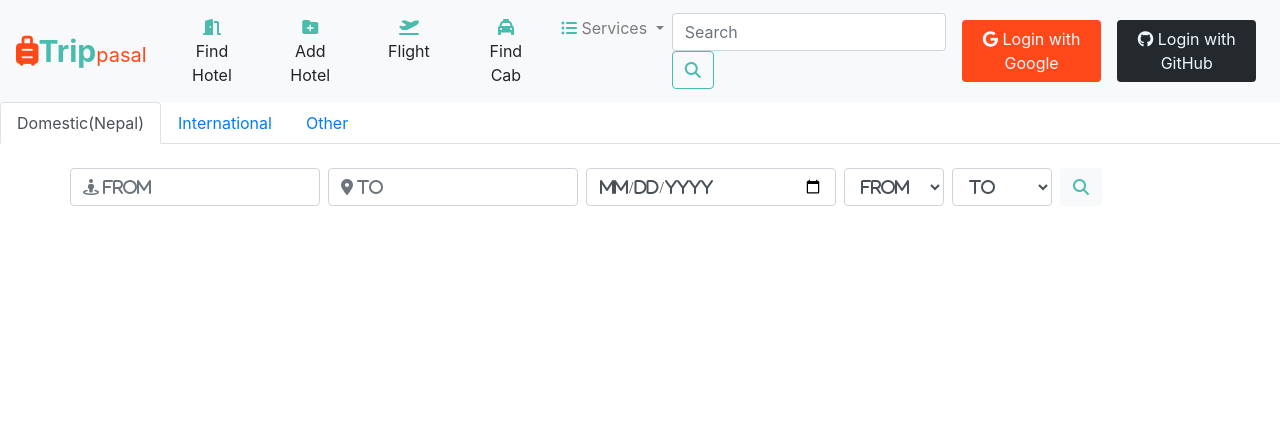
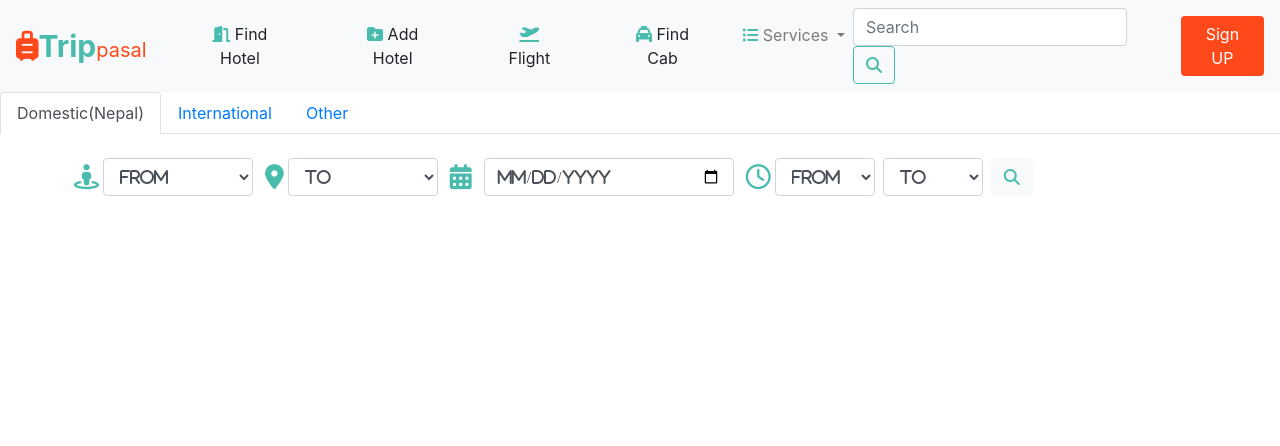
Before and after one commit to Aakash7khadka/TripPasal, a Django app: page /flight/ in a window 1280 px wide. Shown: the top 446 px of the page. Run offline with Django 3.2, Linux system fonts and the light colour scheme; some libraries are stand-ins or nearby versions.

Commit message:
commit at day

```diff
--- a/template/base.html
+++ b/template/base.html
@@ -11,6 +11,7 @@
   <link rel="stylesheet" href="https://stackpath.bootstrapcdn.com/bootstrap/4.4.1/css/bootstrap.min.css"
     integrity="sha384-Vkoo8x4CGsO3+Hhxv8T/Q5PaXtkKtu6ug5TOeNV6gBiFeWPGFN9MuhOf23Q9Ifjh" crossorigin="anonymous" />
   <link rel="stylesheet" href="{% static 'css/index.css' %}">
+  <script src="stylesheet" href="https://cdnjs.cloudflare.com/ajax/libs/popper.js/1.12.9/umd/popper.min.js"></script>
   <script src="https://kit.fontawesome.com/7678408c0c.js" crossorigin="anonymous"></script>
 
   <title>Trippasal</title>
@@ -62,17 +63,54 @@
 
 
       {% if not user.is_authenticated %}
-      <a class="btn  mx-2 " style="background-color:#ff491b;color:aliceblue"
-      href="{% url 'social:begin' 'google-oauth2' %}" role="button"><i class="fab fa-google"></i> Login with Google</a>
-      <a class="btn  mx-2 " style="background-color:#24292e;color:aliceblue"
-      href="{% url 'social:begin' 'github' %}" role="button"><i class="fab fa-github"></i> Login with GitHub</a>
-        {% endif %}
+      <!--modal-->
+
+      <!-- Button trigger modal -->
+      <button type="button" class="btn btn-danger ml-2" data-toggle="modal" data-target="#exampleModalCenter"
+        style="background:#ff491b ;border:#ff491b">
+        Sign UP
+      </button>
+
+      <!-- Modal -->
+
+      <div class="modal fade " id="exampleModalCenter" tabindex="-1" role="dialog"
+        aria-labelledby="exampleModalCenterTitle" aria-hidden="true">
+        <div class="modal-dialog modal-dialog-centered" role="document">
+          <div class="modal-content">
+            <div class="modal-header">
+              <h5 class="modal-title" id="exampleModalLongTitle">Sign in using</h5>
+              <button type="button" class="close" data-dismiss="modal" aria-label="Close">
+                <span aria-hidden="true">&times;</span>
+              </button>
+            </div>
+            <div class="modal-body">
+
+              <a class="btn  mx-2 " style="background-color:#ff491b;color:aliceblue"
+                href="{% url 'social:begin' 'google-oauth2' %}" role="button"><i class="fab fa-google"></i> Login with
+                Google</a>
+              <a class="btn  mx-2 " style="background-color:#24292e;color:aliceblue"
+                href="{% url 'social:begin' 'github' %}" role="button"><i class="fab fa-github"></i> Login with
+                GitHub</a>
 
 
-        {% if user.is_authenticated %}
-        Welcome {{user.get_username}}!
-        <a class="btn btn-light mx-2" href="{% url 'logout' %}" role="button">Logout</a>
-        {% endif %}
+
+            </div>
+            <div class="modal-footer">
+              <button type="button" class="btn btn-secondary" data-dismiss="modal">Close</button>
+
+            </div>
+          </div>
+        </div>
+      </div>
+      {% endif %}
+
+      <!--modal-->
+
+
+      {% if user.is_authenticated %}
+
+      <a class="btn btn-primary mx-2" href="{% url 'logout' %}" role="button">{{user.get_username}}::Logout</a>
+      {% endif %}
     </div>
   </nav>
 
--- a/template/flight.html
+++ b/template/flight.html
@@ -2,7 +2,7 @@
 {% block content %}
 
 <ul class="nav nav-tabs" id="myTab" role="tablist">
-  <li class="nav-item">
+  <li class="nav-item ">
     <a class="nav-link active" id="home-tab" data-toggle="tab" href="#domestic" role="tab" aria-controls="home"
       aria-selected="true">Domestic(Nepal)</a>
   </li>
@@ -11,7 +11,7 @@
       aria-selected="false">International</a>
   </li>
   <li class="nav-item">
-    <a class="nav-link" id="contact-tab" data-toggle="tab" href="#other" role="tab" aria-controls="contact"
+    <a class="nav-link" id="other-info" data-toggle="tab" href="#other" role="tab" aria-controls="contact"
       aria-selected="false">Other</a>
   </li>
 </ul>
@@ -22,45 +22,44 @@
         <form class="form-inline  my-lg-0 " action="compare_flight" method="POST">
           {% csrf_token %}
 
-          <input class="form-control mr-sm-2 mt-4 " style="width: 250px;font-family:FontAwesome" type="text"
-            placeholder="&#xf21d From" aria-label="Search" name="first_dest" list="exampleList1" />
-          <datalist id="exampleList1">
-            <option value="Kathmandu">
-            <option value="Pokhara">
-            <option value="Jomsom">
-            <option value="Bharatpur">
-            <option value="Lukla">
-            <option value="Biratnagar">
-            <option value="Nepalgunj">
-            <option value="Janakpur">
-            <option value="Bhojpur">
-            <option value="Bhadrapur">
-            <option value="Tumlingtar">
-            <option value="Dhangadi">
-          </datalist>
+          <i class="fas fa-street-view mt-4 mx-1" style="font-size: 25px;font-family:FontAwesome;color:#4abcad"></i>
+          <select class="form-control mr-sm-2 mt-4 " style="width: 150px;font-family:FontAwesome" type="text"
+            placeholder="&#xf21d From" aria-label="Search" name="first_dest" id="">
+            <option value="">From</option>
+            <option value="kathmandu">kathmandu</option>
+            <option value="pokhara">pokhara</option>
+            <option value="lukla">lukla</option>
+            <option value="pokhara">pokhara</option>
+            <option value="jomsom">jomsom</option>
+            <option value="bhadrapur">bhadrapur</option>
+            <option value="biratnagar">biratnagar</option>
+            <option value="bhojpur">bhojpur</option>
+            <option value="dhangadi">dhangadi</option>
+            <option value="tumlingtar">tumlingtar</option>
+          </select>
+          <i class="fas fa-map-marker-alt mx-1 mt-4 " style="font-size: 25px;font-family:FontAwesome;color:#4abcad"></i>
+          <select class="form-control mr-sm-2 mt-4 " style="width: 150px;font-family:FontAwesome" type="text"
+            aria-label="Search" name="second_dest" id="">
+            <option value="">To</option>
+            <option value="kathmandu">kathmandu</option>
+            <option value="pokhara">pokhara</option>
+            <option value="lukla">lukla</option>
+            <option value="pokhara">pokhara</option>
+            <option value="jomsom">jomsom</option>
+            <option value="bhadrapur">bhadrapur</option>
+            <option value="biratnagar">biratnagar</option>
+            <option value="bhojpur">bhojpur</option>
+            <option value="dhangadi">dhangadi</option>
+            <option value="tumlingtar">tumlingtar</option>
+          </select>
 
-          <input class="form-control  mt-4 mr-2" style="width: 250px;font-family:FontAwesome" type="text"
-            placeholder="&#xf3c5 To " aria-label="Search" name="second_dest" list="exampleList2" />
-          <datalist id="exampleList2">
-            <option value="Kathmandu">
-            <option value="Pokhara">
-            <option value="Jomsom">
-            <option value="Bharatpur">
-            <option value="Lukla">
-            <option value="Biratnagar">
-            <option value="Nepalgunj">
-            <option value="Janakpur">
-            <option value="Bhojpur">
-            <option value="Bhadrapur">
-            <option value="Tumlingtar">
-            <option value="Dhangadi">
-          </datalist>
-
-
-          <input type="date" class="form-control  mt-4 mr-2" style="width: 250px;font-family:FontAwesome" type="search"
+          <i class="fas fa-calendar-alt mx-1 mt-4 xs-mr-4"
+            style="font-size: 25px;font-family:FontAwesome;color:#4abcad"></i>
+          <input type="date" class="form-control mx-2 mt-4 " style="width: 250px;font-family:FontAwesome" type="search"
             placeholder="&#xf3c5 To " aria-label="Search" />
 
           <!--options-->
+          <i class="far fa-clock mx-1 mt-4 " style="font-size: 25px;font-family:FontAwesome;color:#4abcad"></i>
           <select name="first_time" class="form-control  mt-4 mr-2" style="width: 100px;font-family:FontAwesome"
             placeholder="&#xf3c5 To " id="fromTime">
             <option value="0">From</option>
@@ -98,6 +97,7 @@
               <i class="fas fa-search" style="color:#4abcad ;"></i>
             </button>
           </div>
+
         </form>
       </div>
 
@@ -105,17 +105,23 @@
 
 
     </div>
+    {% block compareflight %}
+
+
+    {% endblock %}
+  </div>
+  <div class="tab-pane fade" id="international" role="tabpanel" aria-labelledby="profile-tab">
+
+    Hello this is international section
 
   </div>
-  <div class="tab-pane fade" id="international" role="tabpanel" aria-labelledby="profile-tab">...</div>
-  <div class="tab-pane fade" id="other" role="tabpanel" aria-labelledby="contact-tab">...</div>
+  <div class="tab-pane fade" id="other" role="tabpanel" aria-labelledby="contact-tab">
+    Register your agency to sell tickets in our site
+  </div>
 </div>
 
 
-{% block compareflight %}
 
-
-{% endblock %}
 
 
 
@@ -123,9 +129,7 @@
 <!-- Optional JavaScript -->
 <!-- jQuery first, then Popper.js, then Bootstrap JS -->
 
-<script>
-  $('#timepicker').timepicker();
-</script>
+
 
 <script src="https://code.jquery.com/jquery-3.4.1.slim.min.js"
   integrity="sha384-J6qa4849blE2+poT4WnyKhv5vZF5SrPo0iEjwBvKU7imGFAV0wwj1yYfoRSJoZ+n" crossorigin="anonymous"></script>
```
Also changed, not shown: static/css/index.css (+85 -0 lines), template/flightcard.html (+12 -5 lines).
